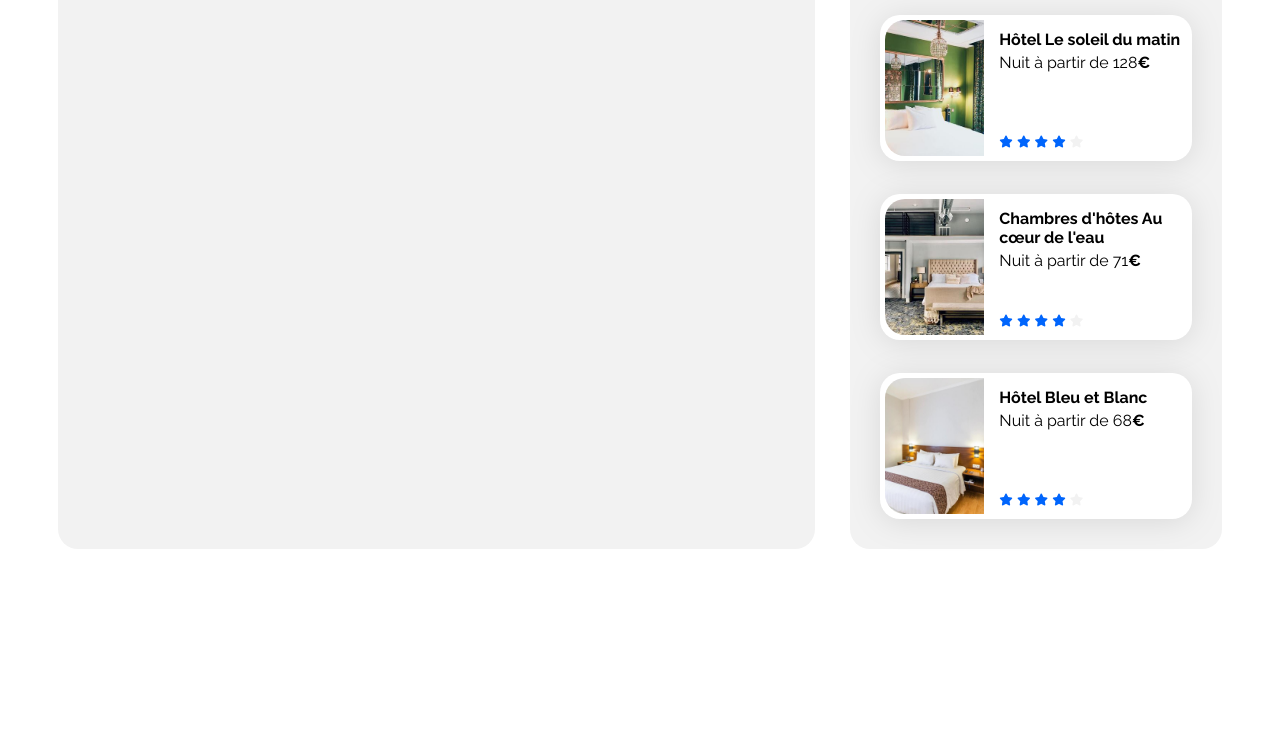
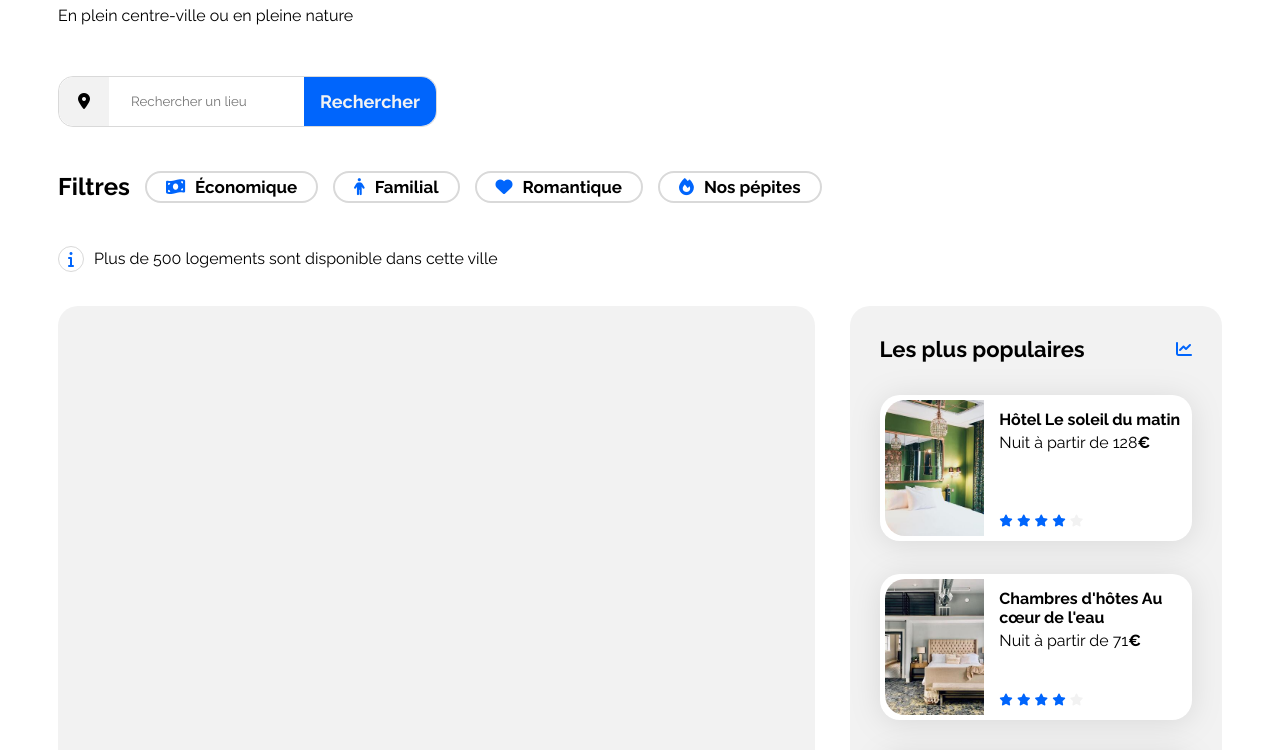
Before and after one commit to Damien-Le-Caillec/Booki, a plain HTML site: page index.html in a window 1280 px wide. Shown: the part 161-911 px from the top of the page. Before the commit the page ends 800 px from the top, so only its background shows below. Drawn offline with Linux system fonts and the light colour scheme.

Commit message:
Ajout de la partie recherhce et filtres

```diff
--- a/css/style.css
+++ b/css/style.css
@@ -16,6 +16,11 @@
 body {
     display: flex;
     justify-content: center;
+}
+
+main {
+    display: grid;
+    gap: 35px;
 }
 
 .main-container {
@@ -54,6 +59,10 @@ a {
     font-weight: 700;
 }
 
+button {
+    font-weight: 700;
+}
+
 .neutral-star {
     color: var(--main-bg-color)
 }
@@ -85,8 +94,91 @@ nav {
     color: #0065fc;
 }
 
+/****** Barre de recherche et filtres ***********/
 
+.recherche {
+    display: grid;
+    gap: 35px;
+}
 
+form.form-recherche {
+    display: flex;
+    width: 377px;
+    height: 49px;
+    border: solid 1px #D9D9D9;
+    border-radius: 15px;
+    justify-content: space-between;
+}
+
+i.fa-solid.fa-location-dot {
+    display: flex;
+    justify-content: center;
+    align-items: center;
+    background-color: #f2f2f2;
+    color: black;
+    width: 50px;
+    height: 49px;
+    border: 1px;
+    border-radius: 15px 0px 0px 15px;
+}
+
+.recherche button {
+    display: flex;
+    width: 132px;
+    background-color: #0065FC;
+    color: #F2F2F2;
+    border: 1px;
+    border-radius: 0px 15px 15px 0px;
+    gap: 10px;
+    justify-content: center;
+    align-items: center;
+    font-size: 18px;
+}
+
+input#search {
+    border: none;
+}
+
+section.filtres {
+    display: flex;
+    width: 758px;
+    height: 50px;
+    gap: 15px;
+    align-items: center;
+}
+
+button.btn-filtres {
+    width: auto;
+    border: solid 2px #D9D9D9;
+    border-radius: 25px;
+    background-color: white;
+    color: black;
+    padding: 4px 19px 4px 19px;
+    font-size: 17px;
+    white-space: nowrap;
+}
+
+button.btn-filtres:hover {
+    background-color: #DEEBFF ;
+}
+
+.info {
+    display: flex;
+    align-items: center;
+    gap: 10px;
+    height: 24px;
+}
+
+i.fa-solid.fa-info {
+    display: flex;
+    width: 24px;
+    height: 24px;
+    color: #0065FC;
+    border: solid 1px #D9D9D9;
+    border-radius: 50%;
+    align-items: center;
+    justify-content: center;
+}
 
 /****** Hebergements And Populaires ***********/
 .hebergements-and-populaires {
--- a/index.html
+++ b/index.html
@@ -30,6 +30,32 @@
         </header>
 
         <main>
+            <div class="recherche">
+                <div>
+                    <h1>Trouvez votre hébergement pour des vacances de rêve</h1>
+                    <p>En plein centre-ville ou en pleine nature</p>
+                </div>
+
+                <section class="recherche">
+
+                    <form class="form-recherche" action="#" method="get">
+                        <i class="fa-solid fa-location-dot"></i>
+                        <input type="text" name="search" id="search" placeholder="Rechercher un lieu" required>
+                        <button type="submit">Rechercher</button>
+                </section>
+
+                <section class="filtres">
+                    <h2>Filtres</h2>
+                    <button type="button" class="btn-filtres"><i class="fa-solid fa-money-bill-wave"></i>Économique</button>
+                    <button type="button" class="btn-filtres"><i class="fa-solid fa-person"></i>Familial</button>
+                    <button type="button" class="btn-filtres"><i class="fa-solid fa-heart"></i>Romantique</button>
+                    <button type="button" class="btn-filtres"><i class="fa-solid fa-fire"></i>Nos pépites</button>
+                </section>
+                <div class="info">
+                    <i class="fa-solid fa-info"></i>
+                    <p>Plus de 500 logements sont disponible dans cette ville</p>
+                </div>
+            </div>
             <div class="hebergements-and-populaires">
                 <section class="hebergements">
 
```
